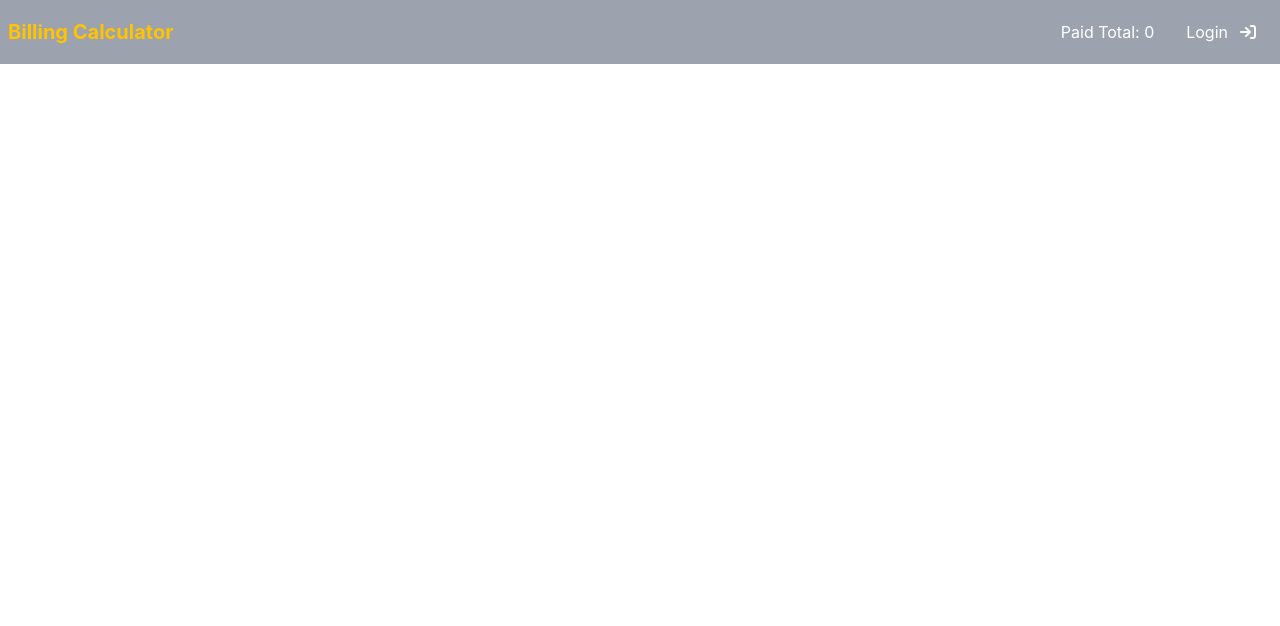
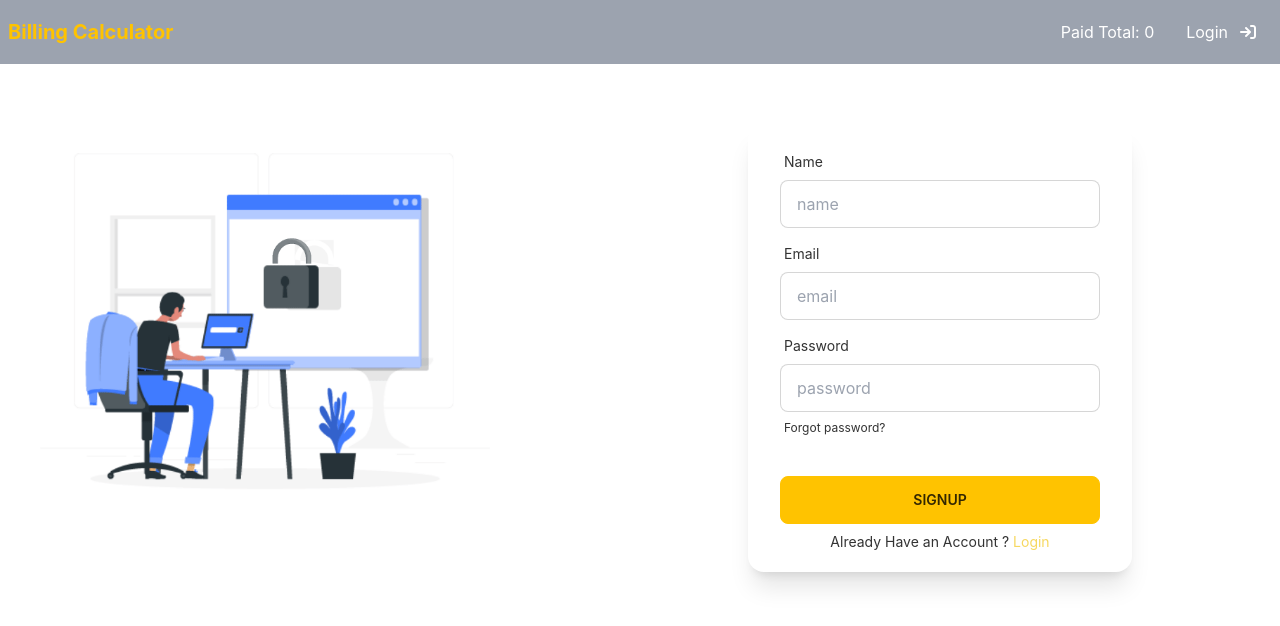
Before and after one commit to antorntech/billing-calculator, a React (Create React App) app: page /signup in a window 1280 px wide. Shown: the top 626 px of the page. Built offline with nearby package versions, Linux system fonts and the light colour scheme.

Commit message:
add signup component

```diff
--- a/src/App.js
+++ b/src/App.js
@@ -4,6 +4,7 @@ import { Route, Routes } from "react-router-dom";
 import Home from "./pages/Home/Home";
 import Login from "./pages/Login/Login";
 import Header from "./components/Header/Header";
+import SignUp from "./pages/SignUp/SignUp";
 
 function App() {
   return (
@@ -12,6 +13,7 @@ function App() {
       <Routes>
         <Route path="/" element={<Home></Home>}></Route>
         <Route path="/login" element={<Login></Login>}></Route>
+        <Route path="/signup" element={<SignUp></SignUp>}></Route>
       </Routes>
     </div>
   );
--- /dev/null
+++ b/src/pages/SignUp/SignUp.js
@@ -0,0 +1,67 @@
+import React from "react";
+import { Link } from "react-router-dom";
+import signUpGif from "../../images/signup.gif";
+
+const SignUp = () => {
+  return (
+    <div className="p-5 lg:p-10">
+      <div className="grid grid-cols-1 lg:grid-cols-2">
+        <div className="signup-banner">
+          <img className="lg:w-3/4" src={signUpGif} alt="" />
+        </div>
+        <div className="signup-form lg:mt-5">
+          <div class="card flex-shrink-0 justify-center w-full max-w-sm shadow-xl bg-base-100 mx-auto py-5">
+            <div class="card-body p-0 mx-8">
+              <div class="form-control">
+                <label class="label">
+                  <span class="label-text">Name</span>
+                </label>
+                <input
+                  type="text"
+                  placeholder="name"
+                  class="input input-bordered"
+                />
+              </div>
+              <div class="form-control">
+                <label class="label">
+                  <span class="label-text">Email</span>
+                </label>
+                <input
+                  type="email"
+                  placeholder="email"
+                  class="input input-bordered"
+                />
+              </div>
+              <div class="form-control">
+                <label class="label">
+                  <span class="label-text">Password</span>
+                </label>
+                <input
+                  type="password"
+                  placeholder="password"
+                  class="input input-bordered"
+                />
+                <label class="label">
+                  <a href="#" class="label-text-alt link link-hover">
+                    Forgot password?
+                  </a>
+                </label>
+              </div>
+              <div class="form-control mt-6">
+                <button class="btn btn-primary">SignUp</button>
+              </div>
+              <span className="text-sm text-center">
+                Already Have an Account ?{" "}
+                <Link to="/login" className="text-secondary">
+                  Login
+                </Link>
+              </span>
+            </div>
+          </div>
+        </div>
+      </div>
+    </div>
+  );
+};
+
+export default SignUp;
```
Also changed, not shown: src/images/signup.gif (added).
